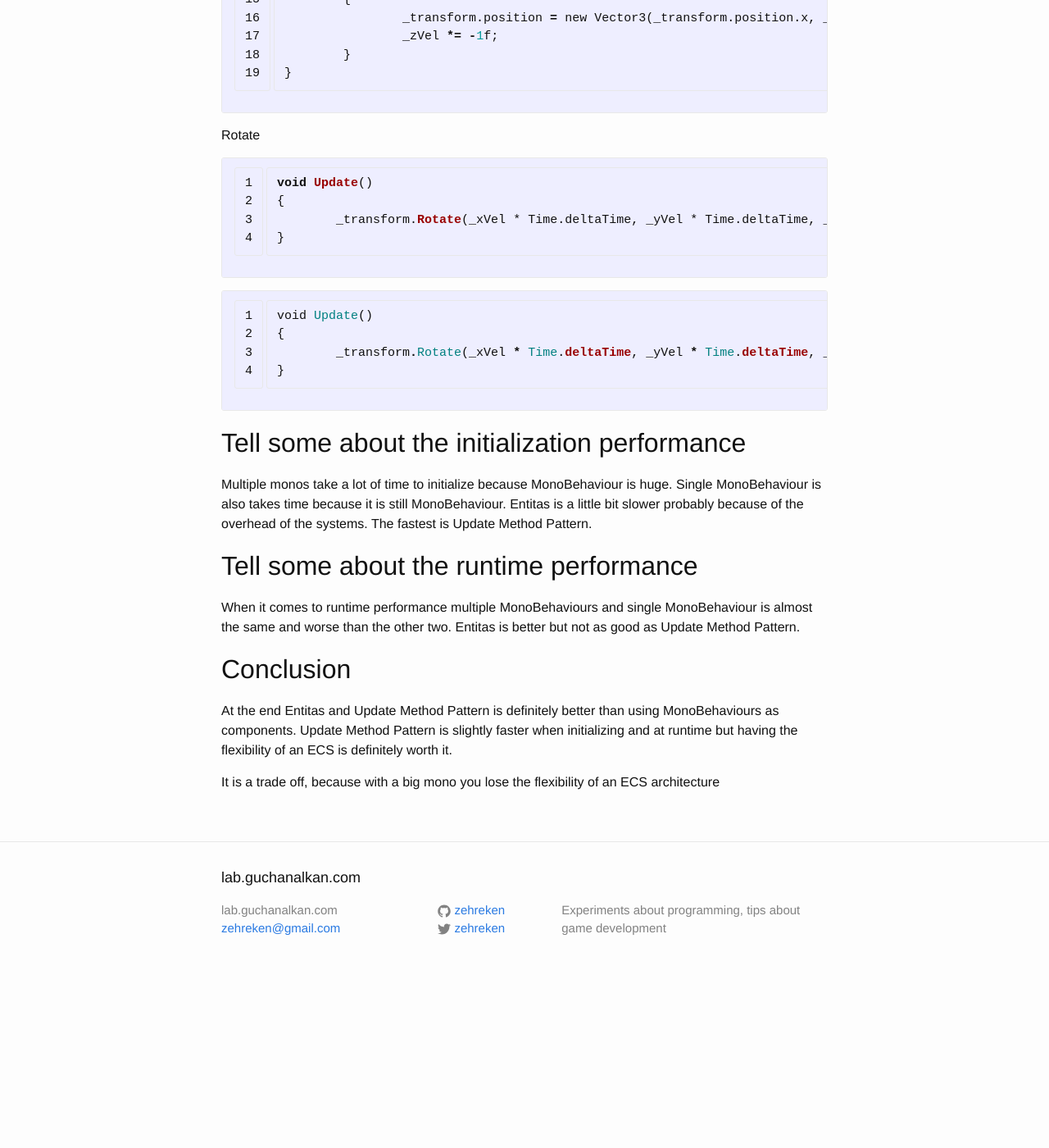
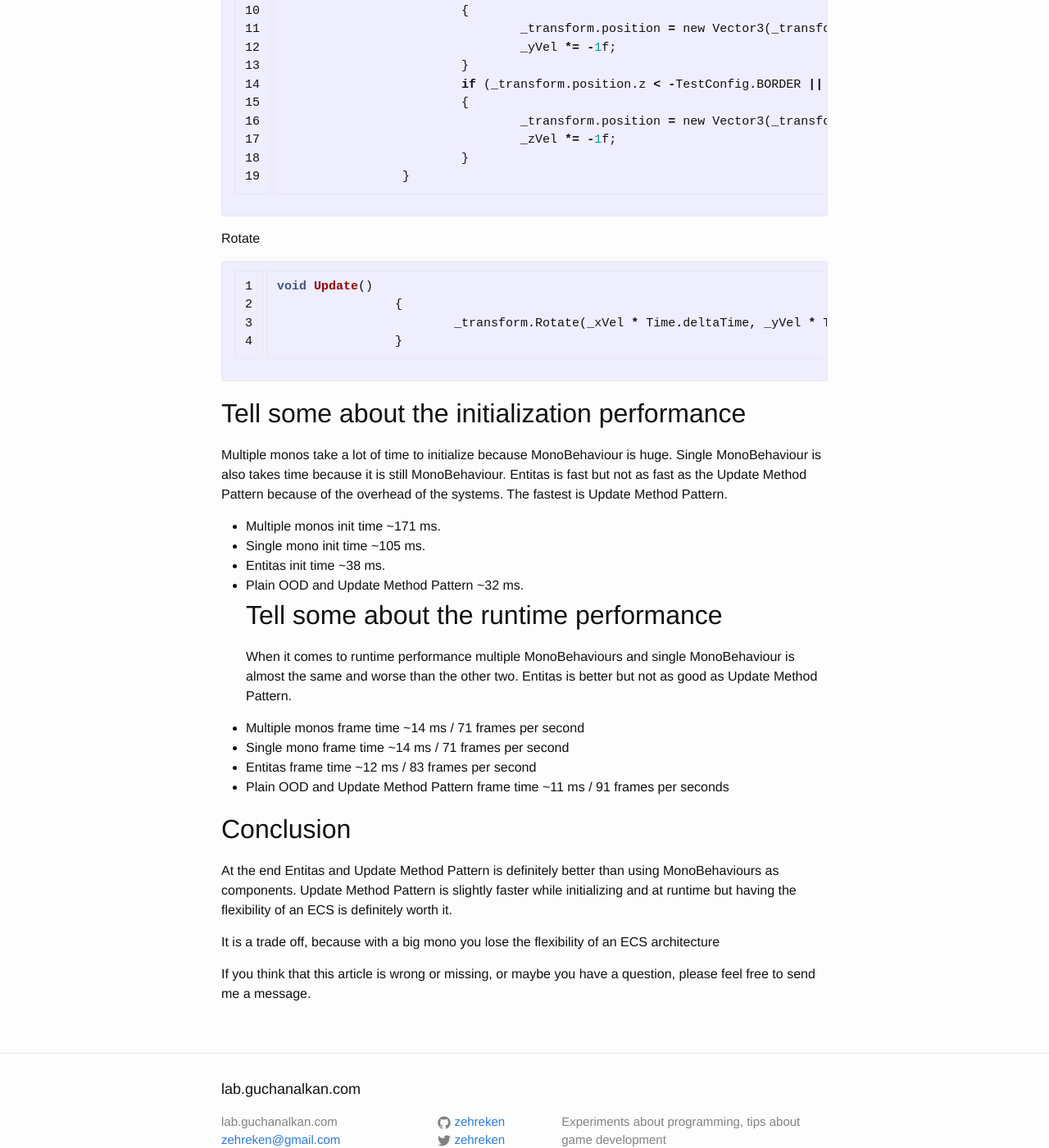
Before and after one commit to zehreken/zehreken.github.io, a Jekyll site: the page built from _posts/2016-09-25-update-date.markdown, in a window 1280 px wide and 1400 px high, scrolled down 1372 px. Shown: the whole window at 82% size. Built offline with Jekyll 4.4.1, drawn with Linux system fonts in a browser that asks for light colours; before the commit the page ends 2576 px from its top, so only the background shows below that; some of the changed text lies outside the part shown.

Commit message:
Update 2016-09-25-update-date.markdown

```diff
--- a/_posts/2016-09-25-update-date.markdown
+++ b/_posts/2016-09-25-update-date.markdown
@@ -2,9 +2,11 @@
 layout: post
 title: A Performance Comparison of OOD and ECS Patterns within Unity
 ---
-**For** the last three months at the office, we programmers talked, discussed and thought a lot about the **Entity-Component-System** architectures. Entity-Component-System will be referred as ECS from now on.
+**For** the last three months at the company, we, programmers, talked, discussed and thought a lot about the architectural design patterns because we wanted to make our individual development approaches alike and we also wanted to be faster. Finally we have decided on using **Entity-Component-System** architecture.
+
 So what is an ECS?
 An ECS is an architectural pattern which follows **composition over inheritance** to support flexibility.
+
 In short;
 
 * Entity: A general purpose object, typically a single integer.
@@ -14,7 +16,7 @@
 Since Wikipedia has lots of information about what an ECS is, I will leave researching job to the reader.
 
 ECS is very popular in game development and there are a bunch of ECS frameworks around.
-Some of the ones that I can find are (they have fancy names btw);
+Some of the ones that I can find are (they have fancy names by the way);
 
 * Entitas (C#) [link](https://github.com/sschmid/Entitas-CSharp)
 * Artemis (C#) [link](https://github.com/thelinuxlich/artemis_CSharp)
@@ -27,57 +29,61 @@
 But is there something wrong with this approach? Yes, it is slow.
 I have compared 4 different development approaches in the project.
 
-1. Using simple and small MonoBehavior extended classes.
-2. Using a single MonoBehavior extended class that has all the data and logic in it.
-3. Using Entitas.
+1. Using simple and small scripts which extend MonoBehavoiur.
+2. Using a single script which also extend MonoBehavior that has all the data and logic in it.
+3. Using Entitas. (version 0.35.0)
 4. Using plain OOD and [Update Method Pattern](http://gameprogrammingpatterns.com/update-method.html) which I used to use before Entitas.
 
-The test project has 10000 cubes. All of the cubes runs these two simple logic,
+The test project is a simple project. The program creates 10000 cubes and all of the cubes runs these two simple logic,
 
 Move
 {% highlight c linenos %}
 void Update()
-{
-	_transform.Translate(_xVel * Time.deltaTime, _yVel * Time.deltaTime, _zVel * Time.deltaTime, Space.World);
-	if (_transform.position.x < -TestConfig.BORDER || _transform.position.x > TestConfig.BORDER)
-	{
-		_transform.position = new Vector3(TestConfig.BORDER * Mathf.Sign(_transform.position.x), _transform.position.y, _transform.position.z);
-		_xVel *= -1f;
-	}
-	if (_transform.position.y < -TestConfig.BORDER || _transform.position.y > TestConfig.BORDER)
-	{
-		_transform.position = new Vector3(_transform.position.x, TestConfig.BORDER * Mathf.Sign(_transform.position.y), _transform.position.z);
-		_yVel *= -1f;
-	}
-	if (_transform.position.z < -TestConfig.BORDER || _transform.position.z > TestConfig.BORDER)
-	{
-		_transform.position = new Vector3(_transform.position.x, _transform.position.y, TestConfig.BORDER * Mathf.Sign(_transform.position.z));
-		_zVel *= -1f;
-	}
-}
+		{
+			_transform.Translate(_xVel * Time.deltaTime, _yVel * Time.deltaTime, _zVel * Time.deltaTime, Space.World);
+			if (_transform.position.x < -TestConfig.BORDER || _transform.position.x > TestConfig.BORDER)
+			{
+				_transform.position = new Vector3(TestConfig.BORDER * Mathf.Sign(_transform.position.x), _transform.position.y, _transform.position.z);
+				_xVel *= -1f;
+			}
+			if (_transform.position.y < -TestConfig.BORDER || _transform.position.y > TestConfig.BORDER)
+			{
+				_transform.position = new Vector3(_transform.position.x, TestConfig.BORDER * Mathf.Sign(_transform.position.y), _transform.position.z);
+				_yVel *= -1f;
+			}
+			if (_transform.position.z < -TestConfig.BORDER || _transform.position.z > TestConfig.BORDER)
+			{
+				_transform.position = new Vector3(_transform.position.x, _transform.position.y, TestConfig.BORDER * Mathf.Sign(_transform.position.z));
+				_zVel *= -1f;
+			}
+		}
 {% endhighlight %}
 
 Rotate
-{% highlight c# linenos %}
+{% highlight c linenos %}
 void Update()
-{
-	_transform.Rotate(_xVel * Time.deltaTime, _yVel * Time.deltaTime, _zVel * Time.deltaTime);
-}
-{% endhighlight %}
-
-{% highlight ruby linenos %}
-void Update()
-{
-	_transform.Rotate(_xVel * Time.deltaTime, _yVel * Time.deltaTime, _zVel * Time.deltaTime);
-}
+		{
+			_transform.Rotate(_xVel * Time.deltaTime, _yVel * Time.deltaTime, _zVel * Time.deltaTime);
+		}
 {% endhighlight %}
 
 ## Tell some about the initialization performance
-Multiple monos take a lot of time to initialize because MonoBehaviour is huge. Single MonoBehaviour is also takes time because it is still MonoBehaviour. Entitas is a little bit slower probably because of the overhead of the systems. The fastest is Update Method Pattern.
+Multiple monos take a lot of time to initialize because MonoBehaviour is huge. Single MonoBehaviour is also takes time because it is still MonoBehaviour. Entitas is fast but not as fast as the Update Method Pattern because of the overhead of the systems. The fastest is Update Method Pattern.
+* Multiple monos init time ~171 ms.
+* Single mono init time ~105 ms.
+* Entitas init time ~38 ms.
+* Plain OOD and Update Method Pattern ~32 ms.
 ## Tell some about the runtime performance
 When it comes to runtime performance multiple MonoBehaviours and single MonoBehaviour is almost the same and worse than  the other two. Entitas is better but not as good as Update Method Pattern.
 
+* Multiple monos frame time ~14 ms / 71 frames per second
+* Single mono frame time ~14 ms / 71 frames per second
+* Entitas frame time ~12 ms / 83 frames per second
+* Plain OOD and Update Method Pattern frame time ~11 ms / 91 frames per seconds
+
 ## Conclusion
-At the end Entitas and Update Method Pattern is definitely better than using MonoBehaviours as components. Update Method Pattern is slightly faster when initializing and at runtime but having the flexibility of an ECS is definitely worth it.
+At the end Entitas and Update Method Pattern is definitely better than using MonoBehaviours as components. Update Method Pattern is slightly faster while initializing and at runtime but having the flexibility of an ECS is definitely worth it.
 
 It is a trade off, because with a big mono you lose the flexibility of an ECS architecture
+
+If you think that this article is wrong or missing, or maybe you have a question, please feel free to send me a message.
```
